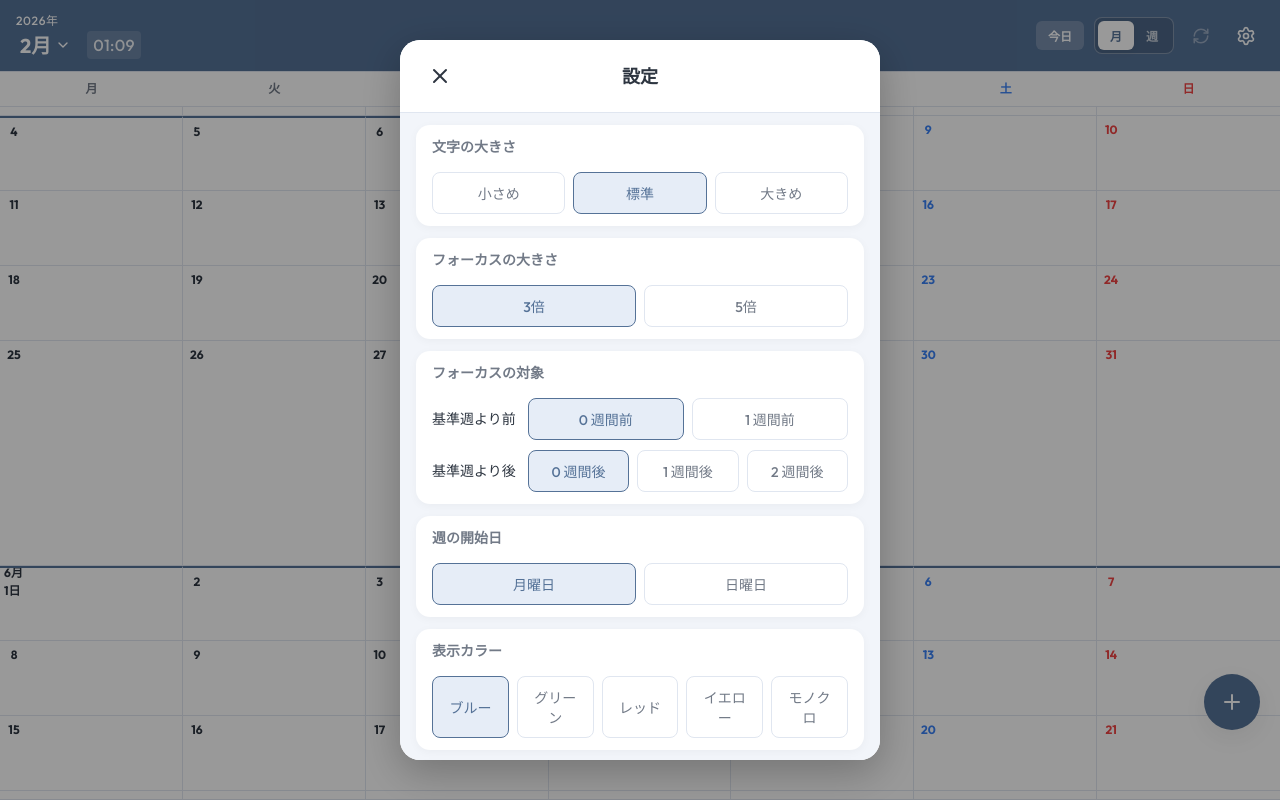
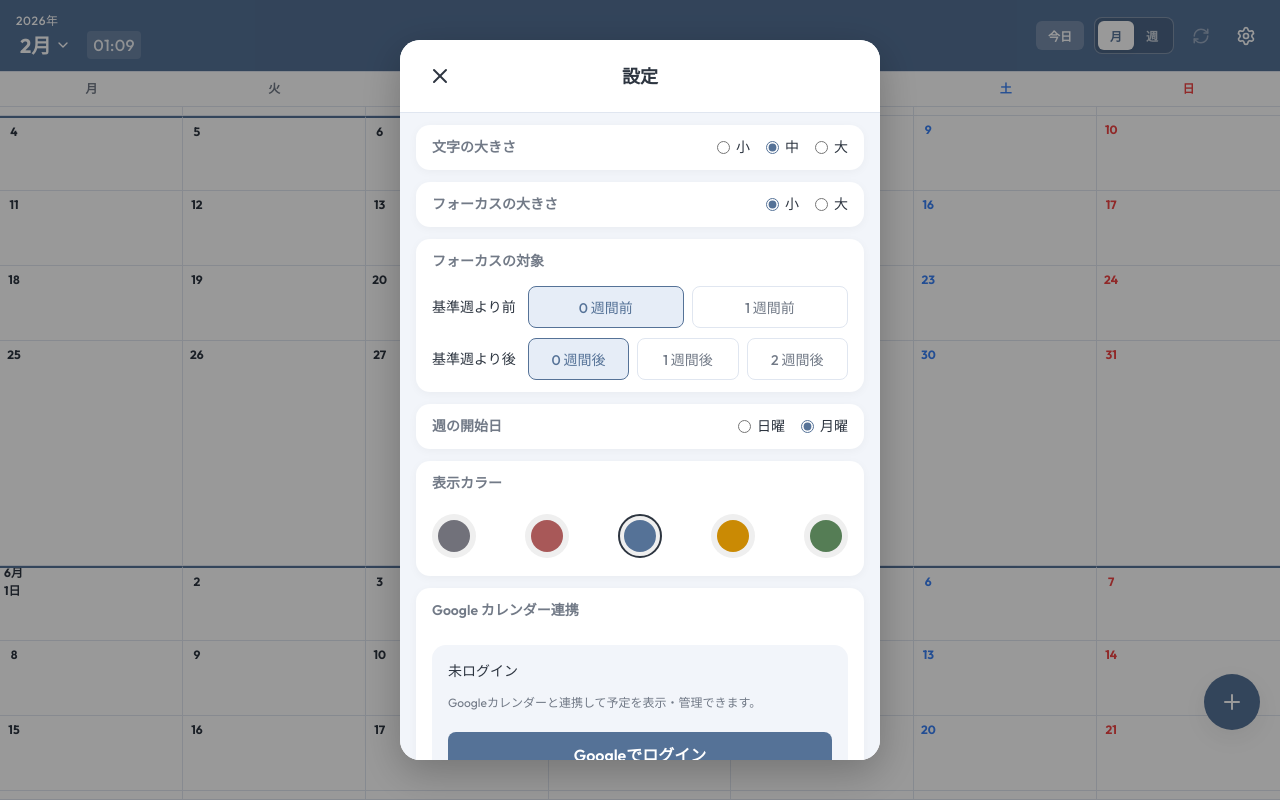
Before and after one commit to itokenlaw-rgb/FocusWeeks, a React (Vite) app: page / in a window 1280 px wide. Both pictures are taken after a click on the button 1246 px from the left and 35 px from the top of the page. Built offline with nearby package versions, Linux system fonts and the light colour scheme.

Commit message:
feat: 週

```diff
--- a/src/components/SettingsView.tsx
+++ b/src/components/SettingsView.tsx
@@ -7,8 +7,8 @@ interface Settings {
   focusSize: 3 | 5;
   weekStart: 'monday' | 'sunday';
   themeColor: 'monochrome' | 'red' | 'blue' | 'yellow' | 'green';
-  focusBefore: 0 | 1;      // 追加: フォーカスする前の週数
-  focusAfter: 0 | 1 | 2;   // 追加: フォーカスする後の週数
+  focusBefore: 0 | 1;
+  focusAfter: 0 | 1 | 2;
 }
 
 interface SettingsViewProps {
@@ -42,7 +42,6 @@ export const SettingsView: React.FC<SettingsViewProps> = ({
     onUpdateSettings({ ...settings, themeColor });
   };
 
-  // フォーカス範囲変更用のハンドラー（合計最大4週間分のバリデーション付き）
   const handleFocusRangeChange = (type: 'before' | 'after', value: number) => {
     const nextSettings = { ...settings };
 
@@ -52,14 +51,12 @@ export const SettingsView: React.FC<SettingsViewProps> = ({
       nextSettings.focusAfter = value as 0 | 1 | 2;
     }
 
-    // 「前」+「現在の週(1)」+「後」の合計が 4 を超える場合
-    // 最大4週間(選択値としては前1 + 後2 = 3)に収まるようにもう片方を自動で補正
     const totalSelected = nextSettings.focusBefore + nextSettings.focusAfter;
     if (totalSelected > 3) {
       if (type === 'before') {
-        nextSettings.focusAfter = 2; // 前を1にするなら、後は自動的に最大値の2に固定
+        nextSettings.focusAfter = 2;
       } else {
-        nextSettings.focusBefore = 1; // 後を2にするなら、前は自動的に最大値の1に固定
+        nextSettings.focusBefore = 1;
       }
     }
 
@@ -67,10 +64,7 @@ export const SettingsView: React.FC<SettingsViewProps> = ({
   };
 
   return (
-    /* 1. 一番外側の背景グレー（半透明）の膜 */
     <div className="fullscreen-overlay" onClick={onClose}>
-
-      {/* 2. 中央に配置される白いカード領域 */}
       <div className="fullscreen-modal-content" onClick={(e) => e.stopPropagation()}>
 
         {/* ヘッダー領域 */}
@@ -79,62 +73,80 @@ export const SettingsView: React.FC<SettingsViewProps> = ({
             <X size={24} />
           </button>
           <span className="fullscreen-title">設定</span>
-          <div style={{ width: 40 }} /> {/* 右側の余白調整用 */}
+          <div style={{ width: 40 }} />
         </div>
 
         {/* スクロール可能な設定項目エリア */}
         <div className="fullscreen-body" style={{ display: 'flex', flexDirection: 'column', gap: 12 }}>
 
-          {/* 文字の大きさ */}
-          <div className="form-group">
-            <span className="form-label" style={{ marginBottom: 8 }}>文字の大きさ</span>
-            <div className="settings-option-list">
-              <button
-                className={`settings-option-btn ${settings.textSize === 'small' ? 'active' : ''}`}
-                onClick={() => handleTextSizeChange('small')}
-              >
-                小さめ
-              </button>
-              <button
-                className={`settings-option-btn ${settings.textSize === 'medium' ? 'active' : ''}`}
-                onClick={() => handleTextSizeChange('medium')}
-              >
-                標準
-              </button>
-              <button
-                className={`settings-option-btn ${settings.textSize === 'large' ? 'active' : ''}`}
-                onClick={() => handleTextSizeChange('large')}
-              >
-                大きめ
-              </button>
+          {/* 文字の大きさ（1行でスッキリ化） */}
+          <div className="form-group" style={{ flexDirection: 'row', alignItems: 'center', justifyContent: 'space-between', padding: '12px 16px' }}>
+            <span className="form-label" style={{ margin: 0 }}>文字の大きさ</span>
+            <div style={{ display: 'inline-flex', gap: 16 }}>
+              <label style={{ display: 'flex', alignItems: 'center', gap: 6, fontSize: 'var(--text-sm)', cursor: 'pointer', color: 'var(--text-primary)' }}>
+                <input
+                  type="radio"
+                  name="textSize"
+                  checked={settings.textSize === 'small'}
+                  onChange={() => handleTextSizeChange('small')}
+                  style={{ cursor: 'pointer', accentColor: 'var(--accent-color)' }}
+                />
+                小
+              </label>
+              <label style={{ display: 'flex', alignItems: 'center', gap: 6, fontSize: 'var(--text-sm)', cursor: 'pointer', color: 'var(--text-primary)' }}>
+                <input
+                  type="radio"
+                  name="textSize"
+                  checked={settings.textSize === 'medium'}
+                  onChange={() => handleTextSizeChange('medium')}
+                  style={{ cursor: 'pointer', accentColor: 'var(--accent-color)' }}
+                />
+                中
+              </label>
+              <label style={{ display: 'flex', alignItems: 'center', gap: 6, fontSize: 'var(--text-sm)', cursor: 'pointer', color: 'var(--text-primary)' }}>
+                <input
+                  type="radio"
+                  name="textSize"
+                  checked={settings.textSize === 'large'}
+                  onChange={() => handleTextSizeChange('large')}
+                  style={{ cursor: 'pointer', accentColor: 'var(--accent-color)' }}
+                />
+                大
+              </label>
             </div>
           </div>
 
-          {/* フォーカスの大きさ */}
-          <div className="form-group">
-            <span className="form-label" style={{ marginBottom: 8 }}>フォーカスの大きさ</span>
-            <div className="settings-option-list">
-              <button
-                className={`settings-option-btn ${settings.focusSize === 3 ? 'active' : ''}`}
-                onClick={() => handleFocusSizeChange(3)}
-              >
-                3倍
-              </button>
-              <button
-                className={`settings-option-btn ${settings.focusSize === 5 ? 'active' : ''}`}
-                onClick={() => handleFocusSizeChange(5)}
-              >
-                5倍
-              </button>
+          {/* フォーカスの大きさ（1行でスッキリ化） */}
+          <div className="form-group" style={{ flexDirection: 'row', alignItems: 'center', justifyContent: 'space-between', padding: '12px 16px' }}>
+            <span className="form-label" style={{ margin: 0 }}>フォーカスの大きさ</span>
+            <div style={{ display: 'inline-flex', gap: 16 }}>
+              <label style={{ display: 'flex', alignItems: 'center', gap: 6, fontSize: 'var(--text-sm)', cursor: 'pointer', color: 'var(--text-primary)' }}>
+                <input
+                  type="radio"
+                  name="focusSize"
+                  checked={settings.focusSize === 3}
+                  onChange={() => handleFocusSizeChange(3)}
+                  style={{ cursor: 'pointer', accentColor: 'var(--accent-color)' }}
+                />
+                小
+              </label>
+              <label style={{ display: 'flex', alignItems: 'center', gap: 6, fontSize: 'var(--text-sm)', cursor: 'pointer', color: 'var(--text-primary)' }}>
+                <input
+                  type="radio"
+                  name="focusSize"
+                  checked={settings.focusSize === 5}
+                  onChange={() => handleFocusSizeChange(5)}
+                  style={{ cursor: 'pointer', accentColor: 'var(--accent-color)' }}
+                />
+                大
+              </label>
             </div>
           </div>
 
-          {/* 新設：フォーカスの対象（範囲設定） */}
+          {/* フォーカスの対象 */}
           <div className="form-group">
             <span className="form-label" style={{ marginBottom: 8 }}>フォーカスの対象</span>
             <div style={{ display: 'flex', flexDirection: 'column', gap: 10 }}>
-
-              {/* ●週前の選択 */}
               <div style={{ display: 'flex', alignItems: 'center', justifyContent: 'space-between', gap: 12 }}>
                 <span style={{ fontSize: 'var(--text-sm)', color: 'var(--text-primary)', minWidth: '70px' }}>基準週より前</span>
                 <div className="settings-option-list" style={{ flex: 1, margin: 0 }}>
@@ -149,8 +161,6 @@ export const SettingsView: React.FC<SettingsViewProps> = ({
                   ))}
                 </div>
               </div>
-
-              {/* ●週後の選択 */}
               <div style={{ display: 'flex', alignItems: 'center', justifyContent: 'space-between', gap: 12 }}>
                 <span style={{ fontSize: 'var(--text-sm)', color: 'var(--text-primary)', minWidth: '70px' }}>基準週より後</span>
                 <div className="settings-option-list" style={{ flex: 1, margin: 0 }}>
@@ -165,63 +175,65 @@ export const SettingsView: React.FC<SettingsViewProps> = ({
                   ))}
                 </div>
               </div>
-
             </div>
           </div>
 
-          {/* 週の開始日 */}
-          <div className="form-group">
-            <span className="form-label" style={{ marginBottom: 8 }}>週の開始日</span>
-            <div className="settings-option-list">
-              <button
-                className={`settings-option-btn ${settings.weekStart === 'monday' ? 'active' : ''}`}
-                onClick={() => handleWeekStartChange('monday')}
-              >
-                月曜日
-              </button>
-              <button
-                className={`settings-option-btn ${settings.weekStart === 'sunday' ? 'active' : ''}`}
-                onClick={() => handleWeekStartChange('sunday')}
-              >
-                日曜日
-              </button>
+          {/* 週の開始日（1行でスッキリ化） */}
+          <div className="form-group" style={{ flexDirection: 'row', alignItems: 'center', justifyContent: 'space-between', padding: '12px 16px' }}>
+            <span className="form-label" style={{ margin: 0 }}>週の開始日</span>
+            <div style={{ display: 'inline-flex', gap: 16 }}>
+              <label style={{ display: 'flex', alignItems: 'center', gap: 6, fontSize: 'var(--text-sm)', cursor: 'pointer', color: 'var(--text-primary)' }}>
+                <input
+                  type="radio"
+                  name="weekStart"
+                  checked={settings.weekStart === 'sunday'}
+                  onChange={() => handleWeekStartChange('sunday')}
+                  style={{ cursor: 'pointer', accentColor: 'var(--accent-color)' }}
+                />
+                日曜
+              </label>
+              <label style={{ display: 'flex', alignItems: 'center', gap: 6, fontSize: 'var(--text-sm)', cursor: 'pointer', color: 'var(--text-primary)' }}>
+                <input
+                  type="radio"
+                  name="weekStart"
+                  checked={settings.weekStart === 'monday'}
+                  onChange={() => handleWeekStartChange('monday')}
+                  style={{ cursor: 'pointer', accentColor: 'var(--accent-color)' }}
+                />
+                月曜
+              </label>
             </div>
           </div>
 
           {/* 表示カラー */}
           <div className="form-group">
             <span className="form-label" style={{ marginBottom: 8 }}>表示カラー</span>
-            <div className="settings-option-list">
+            <div className="color-dot-container">
               <button
-                className={`settings-option-btn ${settings.themeColor === 'blue' ? 'active' : ''}`}
+                className={`color-dot-btn monochrome ${settings.themeColor === 'monochrome' ? 'active' : ''}`}
+                onClick={() => handleThemeColorChange('monochrome')}
+                title="モノクロ"
+              />
+              <button
+                className={`color-dot-btn red ${settings.themeColor === 'red' ? 'active' : ''}`}
+                onClick={() => handleThemeColorChange('red')}
+                title="赤系"
+              />
+              <button
+                className={`color-dot-btn blue ${settings.themeColor === 'blue' ? 'active' : ''}`}
                 onClick={() => handleThemeColorChange('blue')}
-              >
-                ブルー
-              </button>
+                title="青系"
+              />
               <button
-                className={`settings-option-btn ${settings.themeColor === 'green' ? 'active' : ''}`}
+                className={`color-dot-btn yellow ${settings.themeColor === 'yellow' ? 'active' : ''}`}
+                onClick={() => handleThemeColorChange('yellow')}
+                title="黄系"
+              />
+              <button
+                className={`color-dot-btn green ${settings.themeColor === 'green' ? 'active' : ''}`}
                 onClick={() => handleThemeColorChange('green')}
-              >
-                グリーン
-              </button>
-              <button
-                className={`settings-option-btn ${settings.themeColor === 'red' ? 'active' : ''}`}
-                onClick={() => handleThemeColorChange('red')}
-              >
-                レッド
-              </button>
-              <button
-                className={`settings-option-btn ${settings.themeColor === 'yellow' ? 'active' : ''}`}
-                onClick={() => handleThemeColorChange('yellow')}
-              >
-                イエロー
-              </button>
-              <button
-                className={`settings-option-btn ${settings.themeColor === 'monochrome' ? 'active' : ''}`}
-                onClick={() => handleThemeColorChange('monochrome')}
-              >
-                モノクロ
-              </button>
+                title="緑系"
+              />
             </div>
           </div>
 
@@ -238,7 +250,6 @@ export const SettingsView: React.FC<SettingsViewProps> = ({
                   style={{ width: '100%', marginTop: 8 }}
                   onClick={onLogout}
                 >
-                  <LogOut size={18} style={{ marginRight: 8, verticalAlign: 'middle' }} />
                   連携解除
                 </button>
               </div>
@@ -252,7 +263,6 @@ export const SettingsView: React.FC<SettingsViewProps> = ({
                   style={{ width: '100%', marginTop: 8 }}
                   onClick={requestAccessToken}
                 >
-                  <LogIn size={18} style={{ marginRight: 8, verticalAlign: 'middle' }} />
                   Googleでログイン
                 </button>
               </div>
```
